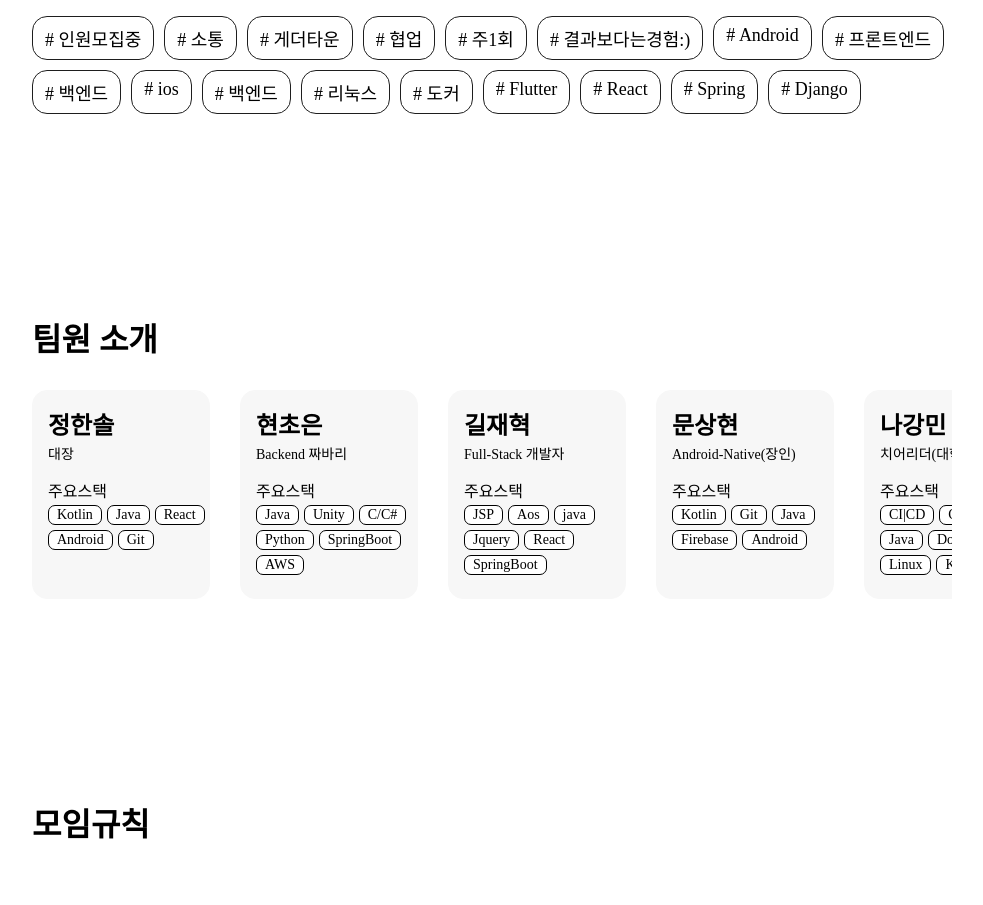
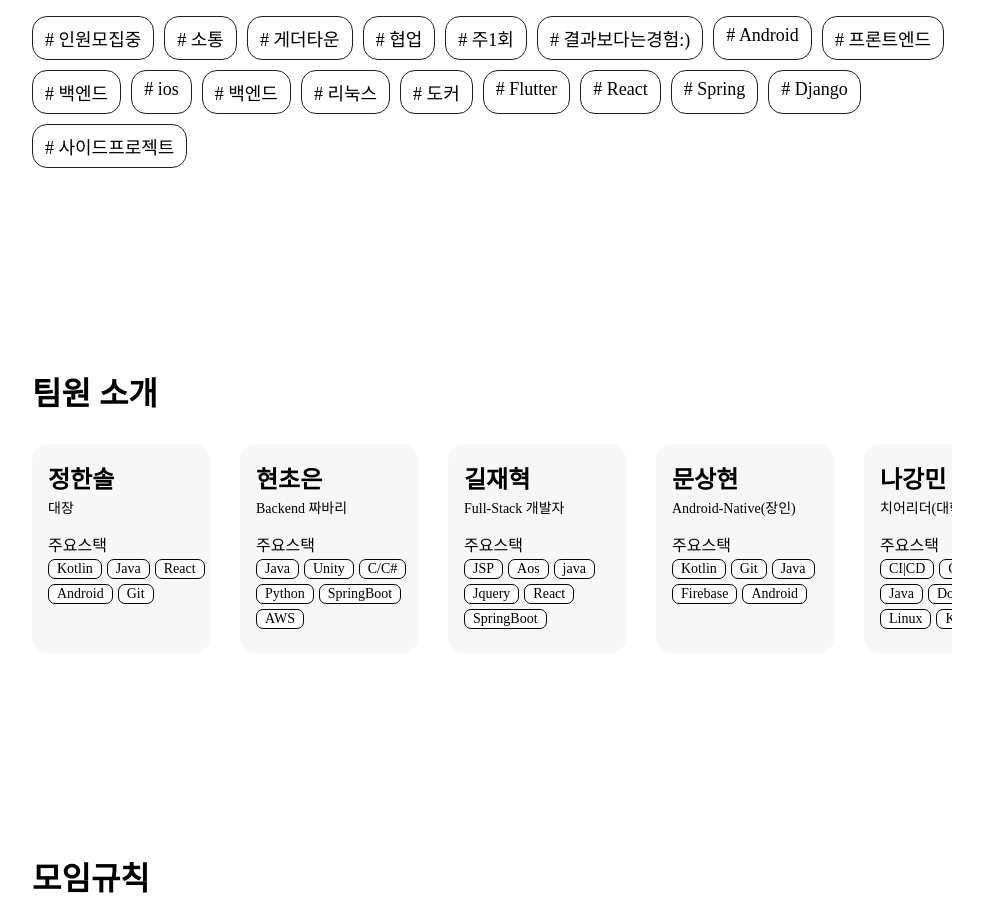
Before and after one commit to KangminNa/MonthlyCoding_Web, a React (Create React App) app in the folder MC_front-master/: page / in a window 1280 px wide. Shown: the part 880-1785 px from the top of the page, without its empty margins (148-1131 px from the left). Built offline with nearby package versions, Linux system fonts and the light colour scheme.

Commit message:
Update keyword.js

```diff
--- a/MC_front-master/src/component/keyword/keyword.js
+++ b/MC_front-master/src/component/keyword/keyword.js
@@ -18,6 +18,7 @@
   "React",
   "Spring",
   "Django",
+  "사이드프로젝트",
 
 ];
 
```
